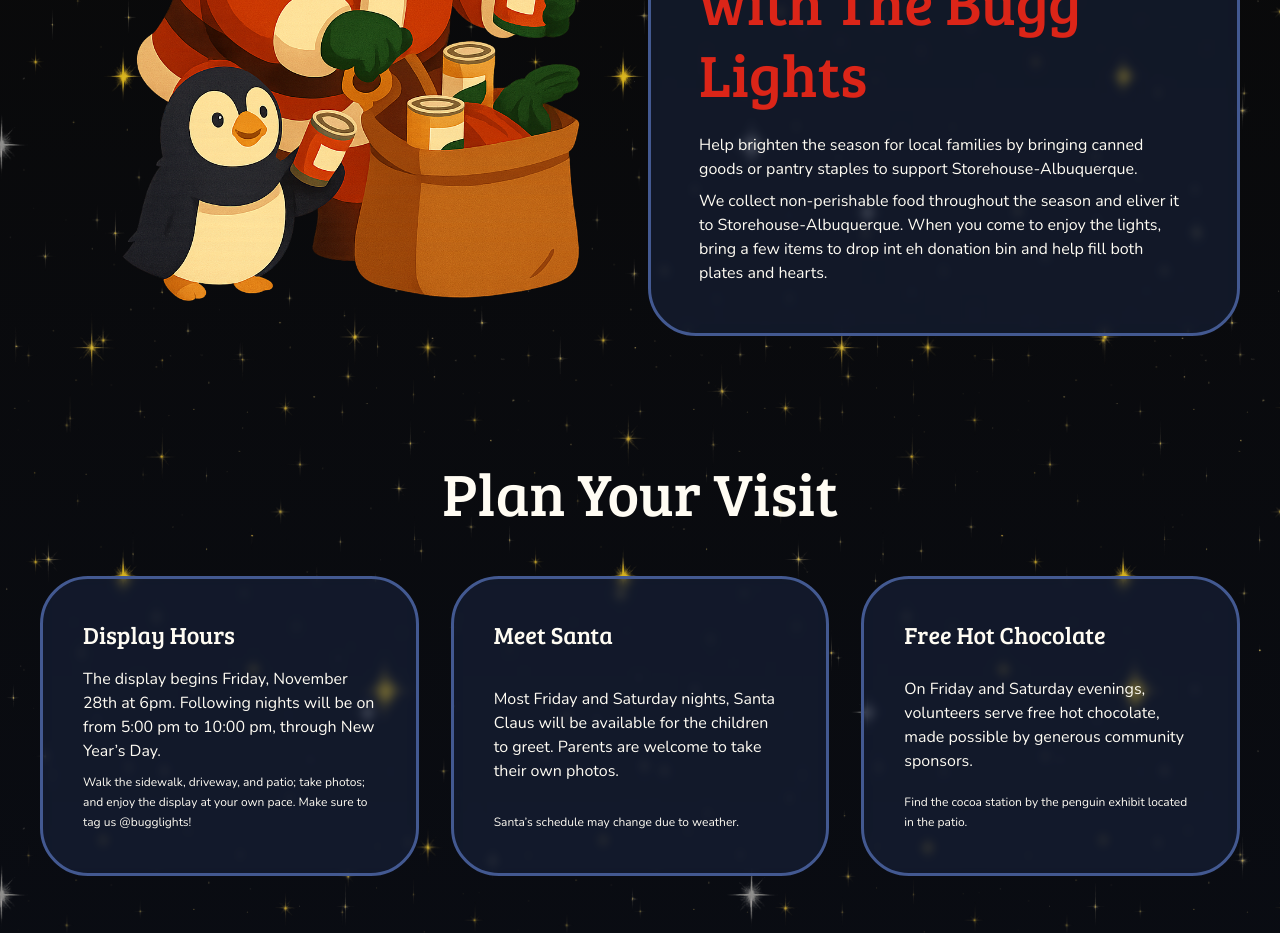
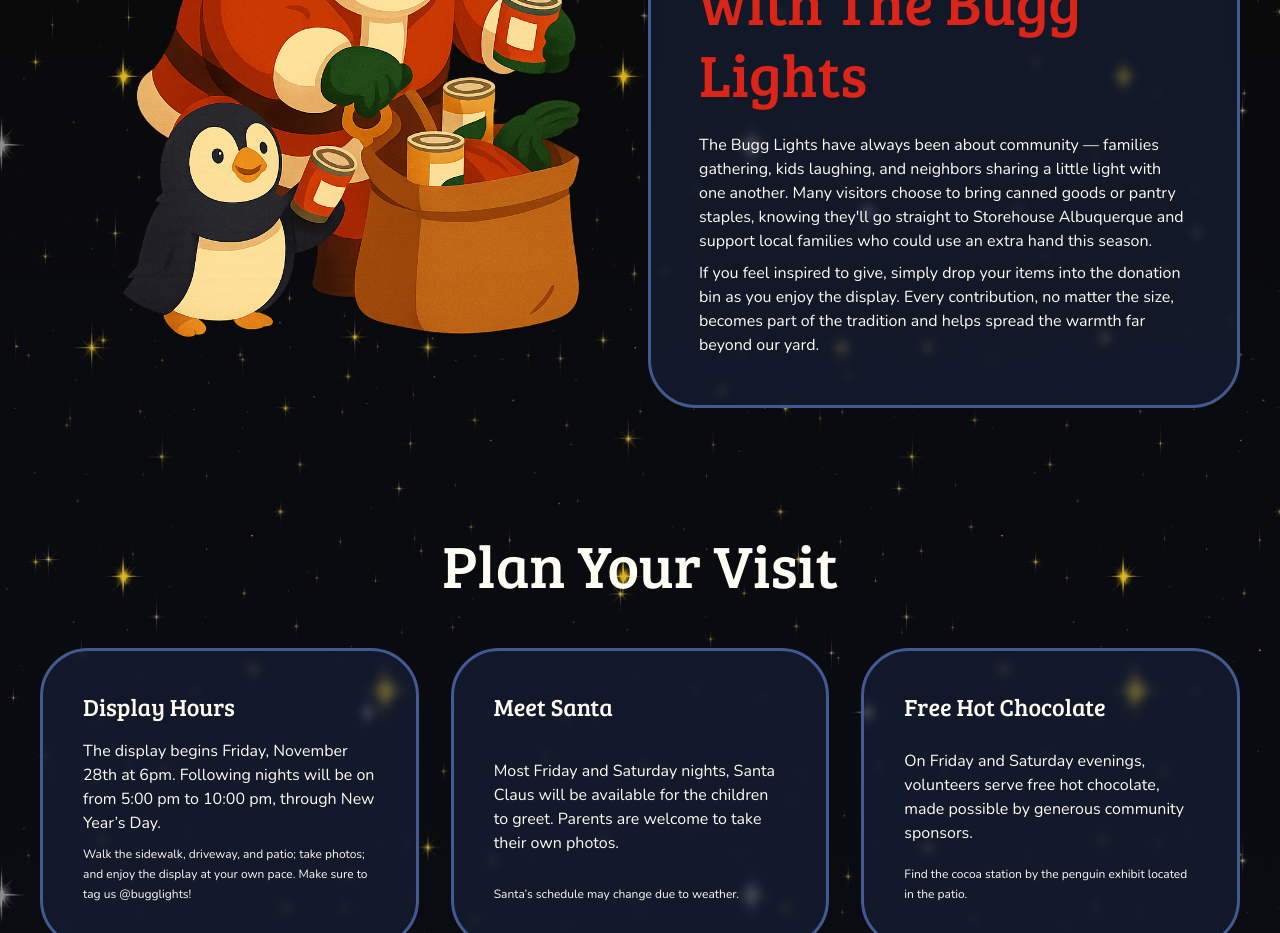
Before and after one commit to csalinas-dev/bugg-lights, a Next.js app: page / in a window 1280 px wide. Shown: the part 1520-2453 px from the top of the page. Built offline with nearby package versions, Linux system fonts and the light colour scheme.

Commit message:
content(donation): update paragraphs

```diff
--- a/src/app/(home)/_components/FoodDonationCallout.js
+++ b/src/app/(home)/_components/FoodDonationCallout.js
@@ -47,10 +47,10 @@ const FoodDonationCallout = () => {
             <Typography variant="h1" sx={{ textAlign: { xs: "center", md: "left" }, lineHeight: "1em" }} mb={1}>GIVE & GLOW</Typography>
             <Typography variant="h2" sx={{ textAlign: { xs: "center", md: "left" } }} mb={3} color="secondary">with The Bugg Lights</Typography>
             <Typography variant="body1" mb={1}>
-              Help brighten the season for local families by bringing canned goods or pantry staples to support Storehouse-Albuquerque.
+              The Bugg Lights have always been about community — families gathering, kids laughing, and neighbors sharing a little light with one another. Many visitors choose to bring canned goods or pantry staples, knowing they&apos;ll go straight to Storehouse Albuquerque and support local families who could use an extra hand this season.
             </Typography>
             <Typography variant="body1">
-              We collect non-perishable food throughout the season and eliver it to Storehouse-Albuquerque. When you come to enjoy the lights, bring a few items to drop int eh donation bin and help fill both plates and hearts.
+              If you feel inspired to give, simply drop your items into the donation bin as you enjoy the display. Every contribution, no matter the size, becomes part of the tradition and helps spread the warmth far beyond our yard.
             </Typography>
           </Glass>
         </Grid>
```
